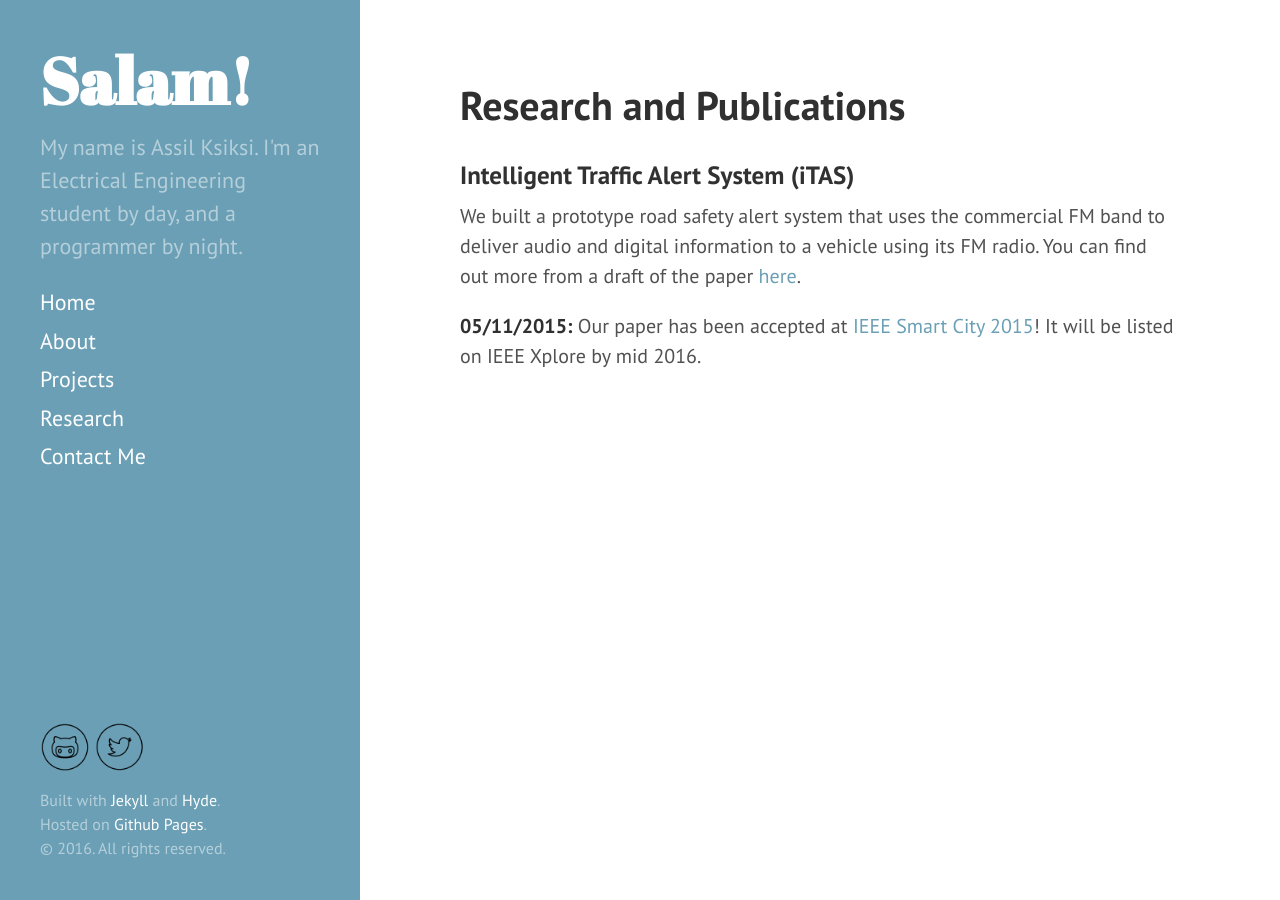
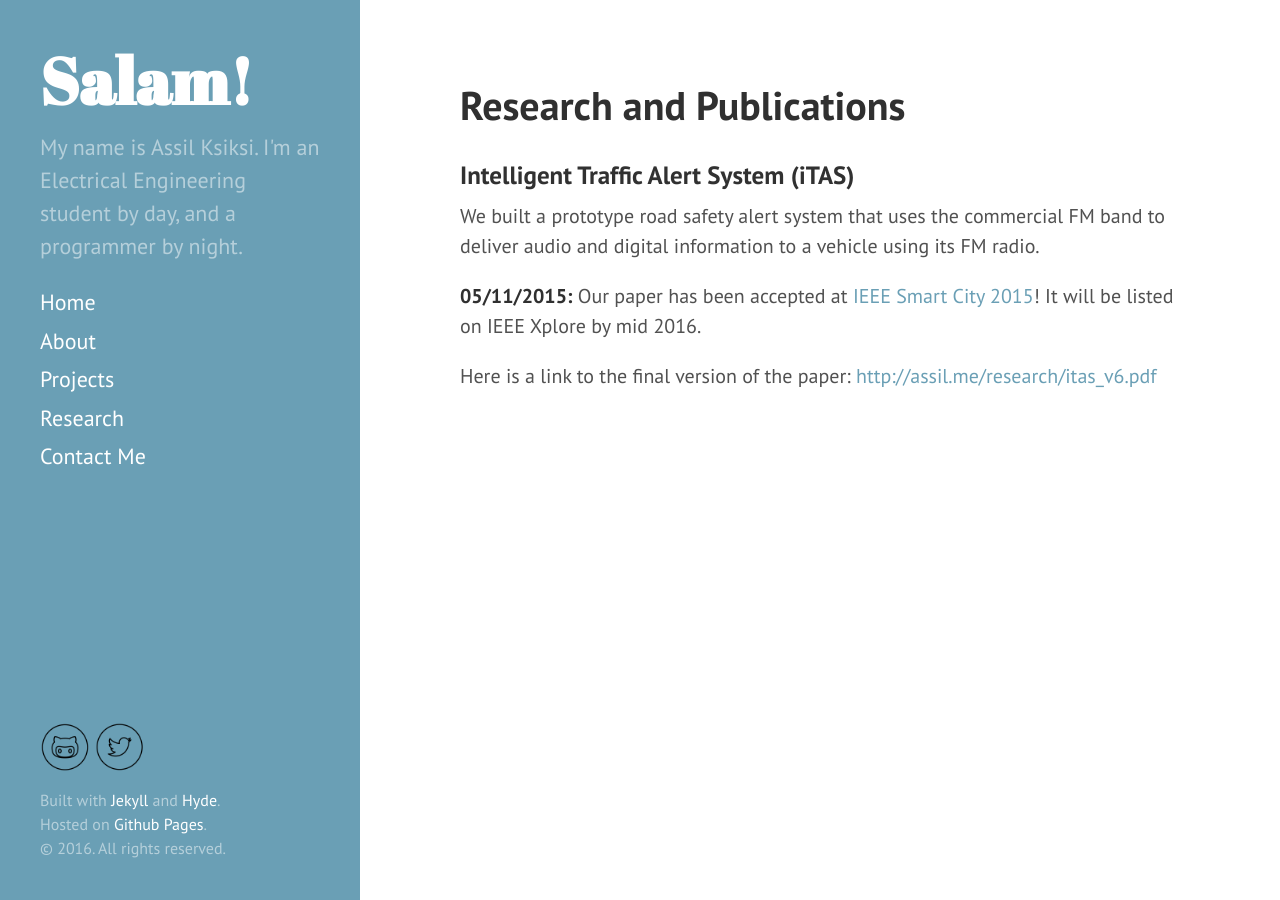
Before and after one commit to aksiksi/blog, a Jekyll site: the page built from research/index.md, in a window 1280 px wide. Built offline with Jekyll 4.4.1, drawn with Linux system fonts in a browser that asks for light colours; Markdown is read by kramdown in place of the engine named in the settings.

Commit message:
Link changed

```diff
--- a/research/index.md
+++ b/research/index.md
@@ -5,6 +5,8 @@ title: Research and Publications
 
 ### Intelligent Traffic Alert System (iTAS)
 
-We built a prototype road safety alert system that uses the commercial FM band to deliver audio and digital information to a vehicle using its FM radio. You can find out more from a draft of the paper <a href="{{ site.url }}research/itas_v6.pdf" target="_blank">here</a>.
+We built a prototype road safety alert system that uses the commercial FM band to deliver audio and digital information to a vehicle using its FM radio.
 
 **05/11/2015:** Our paper has been accepted at [IEEE Smart City 2015](http://umc.uestc.edu.cn/conference/SmartCity2015/index.php)! It will be listed on IEEE Xplore by mid 2016.
+
+Here is a link to the final version of the paper: <a href="{{ site.url }}research/itas_v6.pdf" target="_blank">{{ site.url }}research/itas_v6.pdf</a>
```
